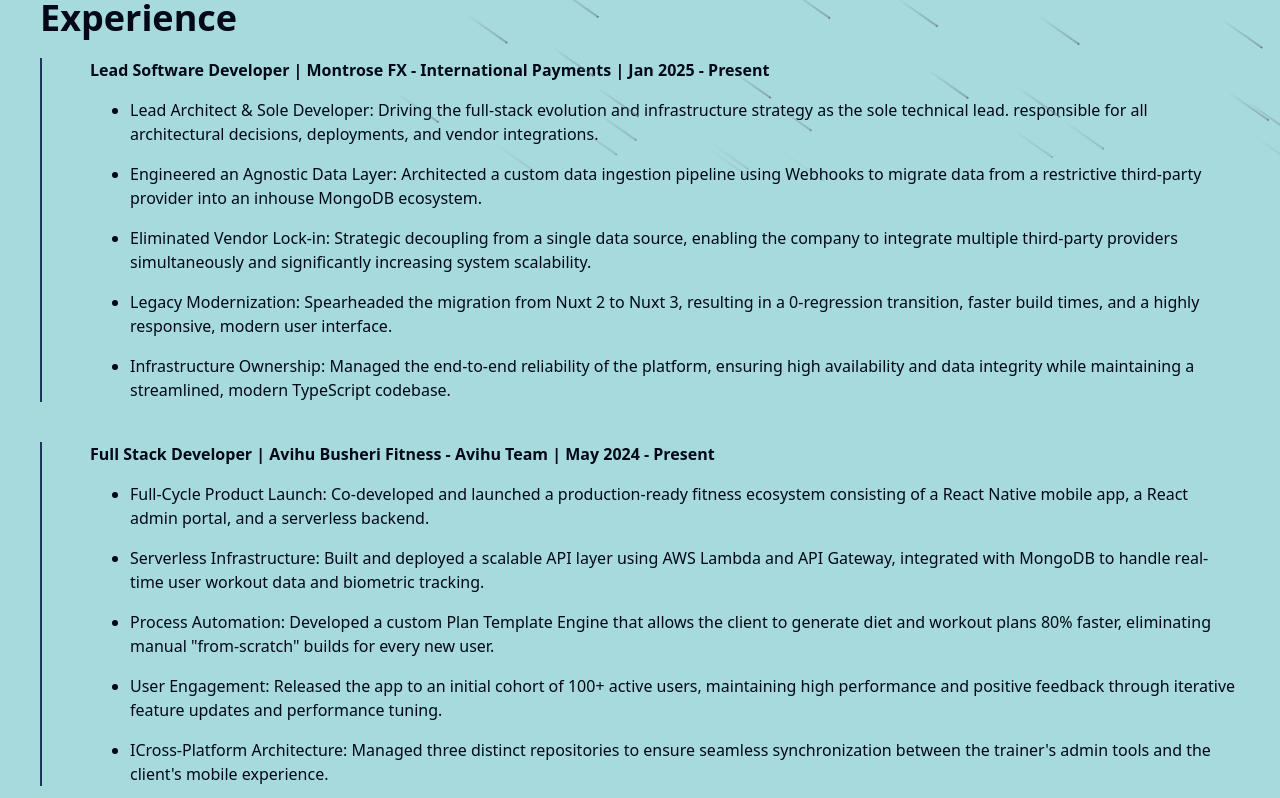
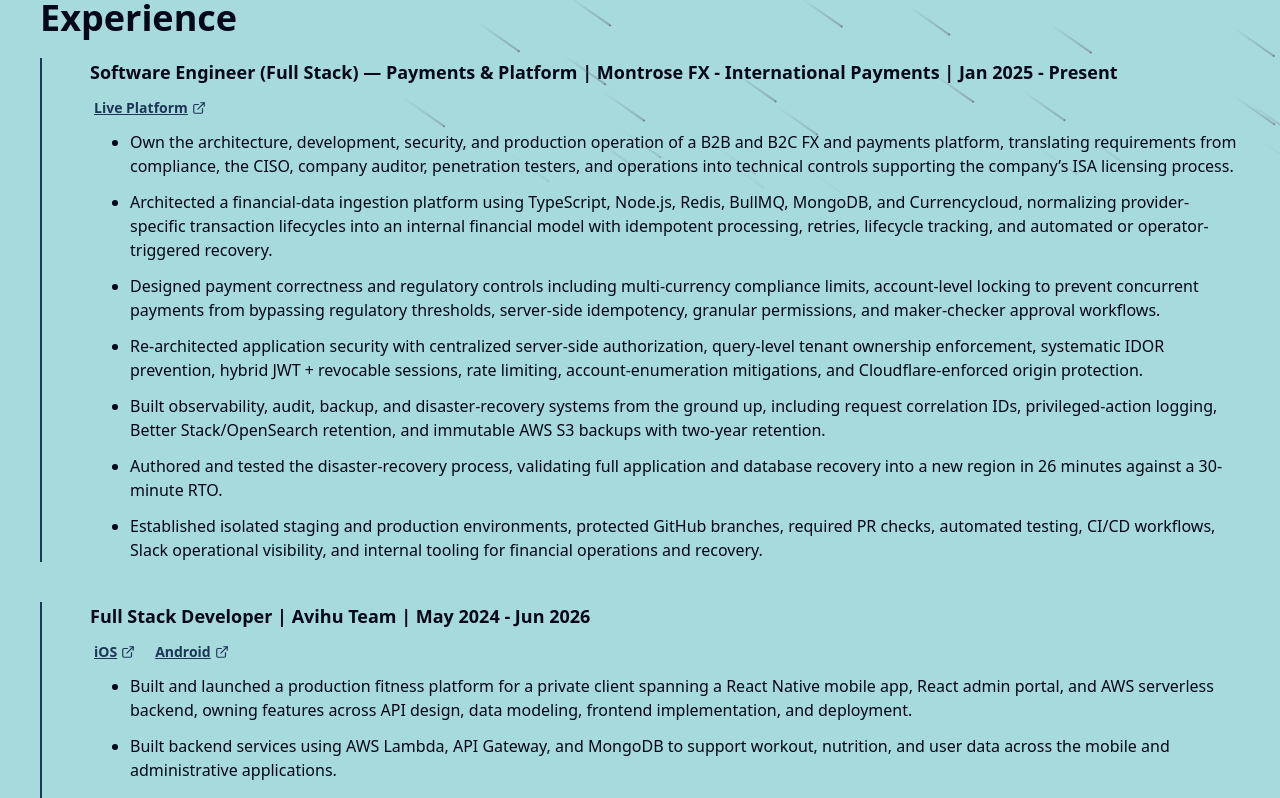
Before and after one commit to Noam-Moskowitz/Noam-Moskowitz-Portfolio, a React (Vite) app: page / in a window 1280 px wide. Shown: the part 1178-1976 px from the top of the page. Built offline with nearby package versions, Linux system fonts and the light colour scheme.

Commit message:
Refactored expereicne section

```diff
--- a/src/components/experience/ExpereienceWarpper.tsx
+++ b/src/components/experience/ExpereienceWarpper.tsx
@@ -12,7 +12,7 @@
       <h2 className="text-4xl font-bold">Experience</h2>
       <div className="space-y-10">
         {experienceArr.map((item, i) => (
-          <ExperienceSection key={i} title={item.title} content={item.content} />
+          <ExperienceSection key={i} title={item.title} content={item.content} links={item.links} />
         ))}
       </div>
     </div>
--- a/src/components/experience/ExperienceSection.tsx
+++ b/src/components/experience/ExperienceSection.tsx
@@ -1,22 +1,47 @@
+import { ExternalLink } from "lucide-react";
 import React from "react";
+
+interface ExperienceLink {
+  label: string;
+  href: string;
+}
 
 interface ExperienceSectionProps {
   title: string;
   content: string | string[];
+  links?: ExperienceLink[];
 }
 
-const ExperienceSection: React.FC<ExperienceSectionProps> = ({ title, content }) => {
+const ExperienceSection: React.FC<ExperienceSectionProps> = ({ title, content, links = [] }) => {
   return (
     <div className="flex flex-col pl-5 md:pl-12 border-l-2 border-divider">
-      <h3 className="font-bold">{title}</h3>
-      {typeof content == "string" ? (
+      <h3 className="font-bold text-lg">{title}</h3>
+
+      {links.length > 0 && (
+        <div className="flex gap-3 pt-2">
+          {links.map((link) => (
+            <a
+              key={link.href}
+              href={link.href}
+              target="_blank"
+              rel="noopener noreferrer"
+              className="inline-flex items-center gap-1  text-sm font-semibold text-divider underline hover:bg-divider/10 p-1 rounded-md transition-all group "
+            >
+              {link.label}
+              <ExternalLink size={14} className="group-hover:-translate-y-1 transition-all" />
+            </a>
+          ))}
+        </div>
+      )}
+
+      {typeof content === "string" ? (
         <p className="md:pl-10 pt-4">{content}</p>
       ) : (
-        content.map((item) => (
-          <ul>
-            <li className="md:ml-10 ml-4 pt-4 list-disc">{item}</li>
-          </ul>
-        ))
+        <ul className="md:ml-10 ml-4 pt-2 space-y-3 list-disc">
+          {content.map((item, index) => (
+            <li key={index}>{item}</li>
+          ))}
+        </ul>
       )}
     </div>
   );
--- a/src/constants/experience.ts
+++ b/src/constants/experience.ts
@@ -1,49 +1,51 @@
 export const experienceArr = [
   {
-    title: `Lead Software Developer | Montrose FX - International Payments | Jan 2025 - Present`,
+    title:
+      "Software Engineer (Full Stack) — Payments & Platform | Montrose FX - International Payments | Jan 2025 - Present",
+    links: [
+      {
+        label: "Live Platform",
+        href: "https://app.montrosefx.com/",
+      },
+    ],
     content: [
-      `Lead Architect & Sole Developer: Driving the full-stack evolution and infrastructure
-strategy as the sole technical lead. responsible for all architectural decisions,
-deployments, and vendor integrations.`,
-      `Engineered an Agnostic Data Layer: Architected a custom data ingestion pipeline
-using Webhooks to migrate data from a restrictive third-party provider into an inhouse MongoDB ecosystem.
-`,
-      `Eliminated Vendor Lock-in: Strategic decoupling from a single data source, enabling
-the company to integrate multiple third-party providers simultaneously and
-significantly increasing system scalability.
-`,
-      `Legacy Modernization: Spearheaded the migration from Nuxt 2 to Nuxt 3, resulting in
-a 0-regression transition, faster build times, and a highly responsive, modern user
-interface.
-`,
-      `Infrastructure Ownership: Managed the end-to-end reliability of the platform,
-ensuring high availability and data integrity while maintaining a streamlined, modern
-TypeScript codebase.
-`,
+      "Own the architecture, development, security, and production operation of a B2B and B2C FX and payments platform, translating requirements from compliance, the CISO, company auditor, penetration testers, and operations into technical controls supporting the company’s ISA licensing process.",
+
+      "Architected a financial-data ingestion platform using TypeScript, Node.js, Redis, BullMQ, MongoDB, and Currencycloud, normalizing provider-specific transaction lifecycles into an internal financial model with idempotent processing, retries, lifecycle tracking, and automated or operator-triggered recovery.",
+
+      "Designed payment correctness and regulatory controls including multi-currency compliance limits, account-level locking to prevent concurrent payments from bypassing regulatory thresholds, server-side idempotency, granular permissions, and maker-checker approval workflows.",
+
+      "Re-architected application security with centralized server-side authorization, query-level tenant ownership enforcement, systematic IDOR prevention, hybrid JWT + revocable sessions, rate limiting, account-enumeration mitigations, and Cloudflare-enforced origin protection.",
+
+      "Built observability, audit, backup, and disaster-recovery systems from the ground up, including request correlation IDs, privileged-action logging, Better Stack/OpenSearch retention, and immutable AWS S3 backups with two-year retention.",
+
+      "Authored and tested the disaster-recovery process, validating full application and database recovery into a new region in 26 minutes against a 30-minute RTO.",
+
+      "Established isolated staging and production environments, protected GitHub branches, required PR checks, automated testing, CI/CD workflows, Slack operational visibility, and internal tooling for financial operations and recovery.",
     ],
   },
   {
-    title: `Full Stack Developer | Avihu Busheri Fitness - Avihu Team | May 2024 - Present`,
+    title: "Full Stack Developer | Avihu Team | May 2024 - Jun 2026",
+    links: [
+      {
+        label: "iOS",
+        href: "https://apps.apple.com/il/app/avihu-team/id6739640144",
+      },
+      {
+        label: "Android",
+        href: "https://play.google.com/store/apps/details?id=com.avihuteam.avihuteam&pcampaignid=web_share",
+      },
+    ],
     content: [
-      `Full-Cycle Product Launch: Co-developed and launched a production-ready fitness
-ecosystem consisting of a React Native mobile app, a React admin portal, and a
-serverless backend.
-`,
-      `Serverless Infrastructure: Built and deployed a scalable API layer using AWS Lambda
-and API Gateway, integrated with MongoDB to handle real-time user workout data and
-biometric tracking.
-`,
-      `Process Automation: Developed a custom Plan Template Engine that allows the client
-to generate diet and workout plans 80% faster, eliminating manual "from-scratch"
-builds for every new user.
-`,
-      `User Engagement: Released the app to an initial cohort of 100+ active users,
-maintaining high performance and positive feedback through iterative feature updates
-and performance tuning.
-`,
-      `ICross-Platform Architecture: Managed three distinct repositories to ensure seamless
-synchronization between the trainer's admin tools and the client's mobile experience.
-`,
+      "Built and launched a production fitness platform for a private client spanning a React Native mobile app, React admin portal, and AWS serverless backend, owning features across API design, data modeling, frontend implementation, and deployment.",
+
+      "Built backend services using AWS Lambda, API Gateway, and MongoDB to support workout, nutrition, and user data across the mobile and administrative applications.",
+
+      "Developed a custom plan-template system that automated the creation of workout and nutrition programs, reducing the client’s administrative workload by an estimated 80%.",
+
+      "Helped take the product from development through production release on the App Store and Google Play, supporting an initial user base of 100+ users.",
+
+      "Worked directly with the client and a development partner to turn product requirements into end-to-end features, and built reusable React Native components from designer specifications as the product UI evolved.",
     ],
   },
 ];
```
